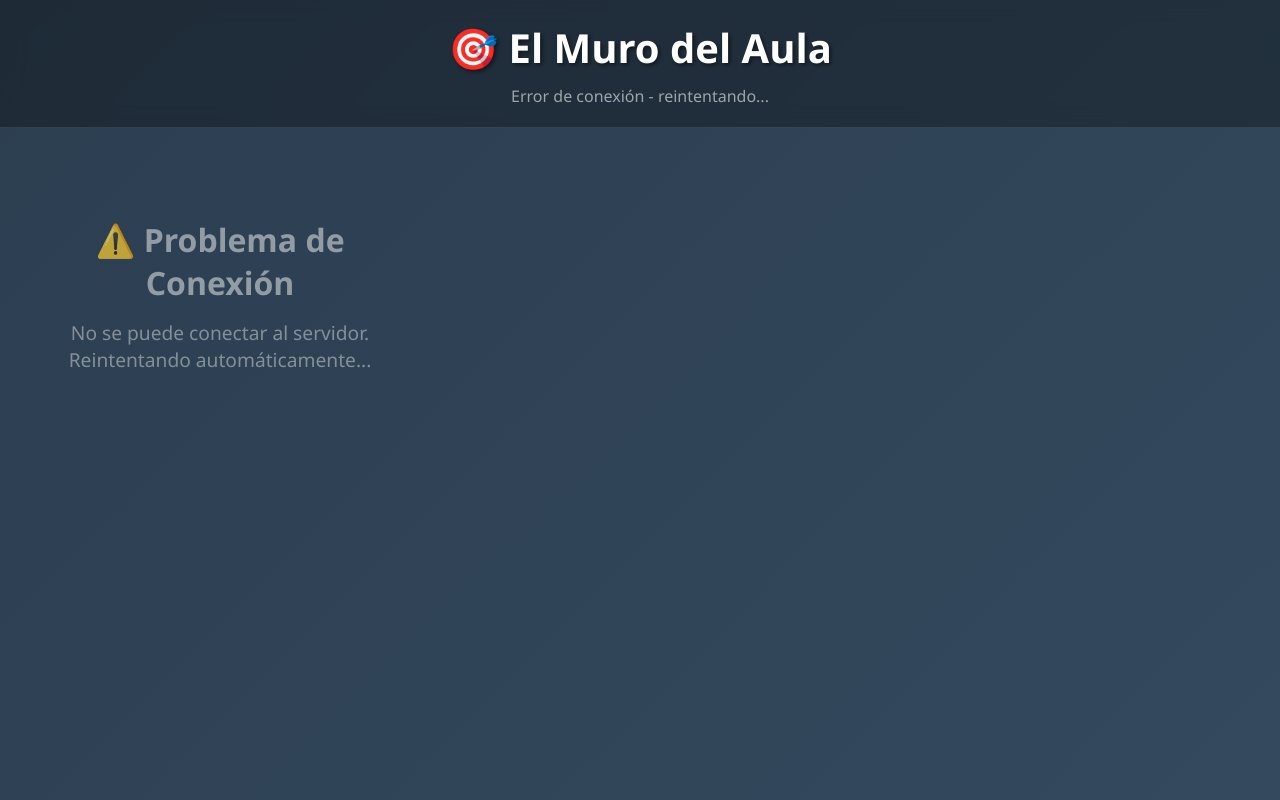
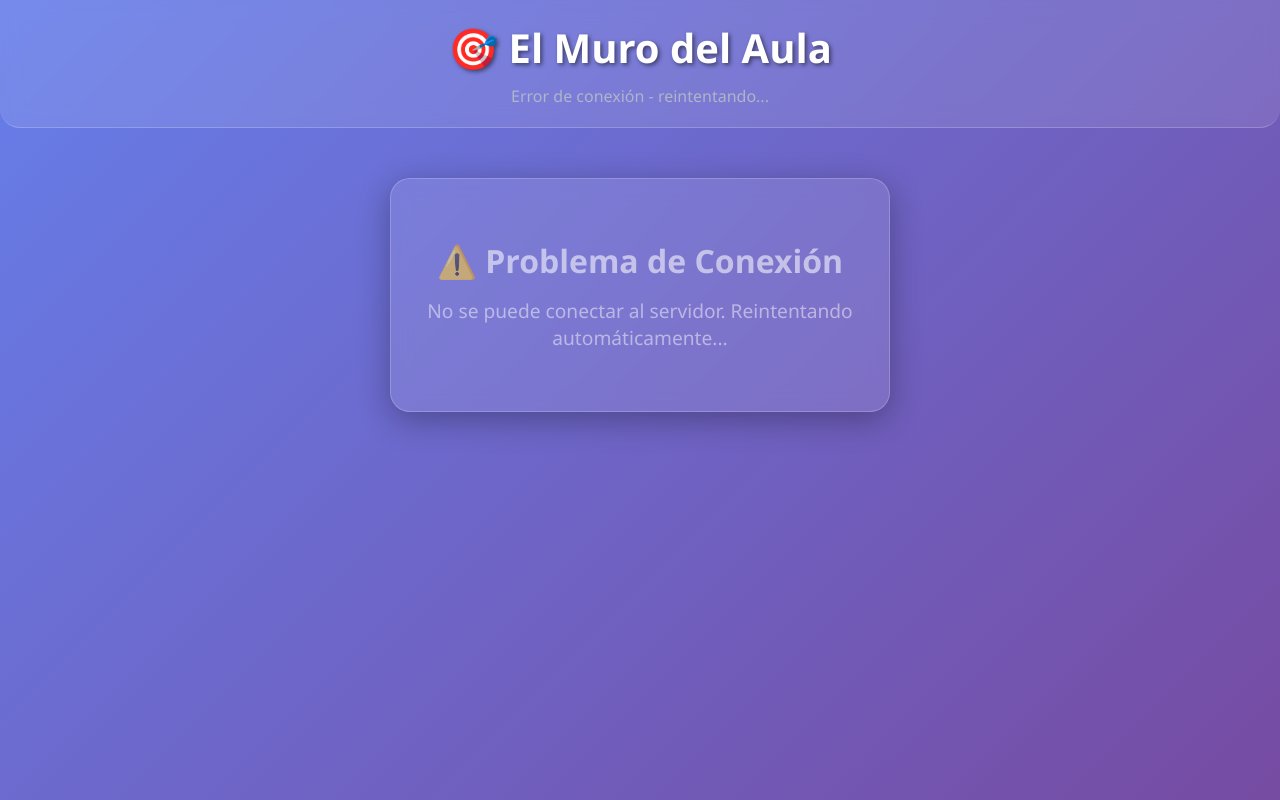
Before and after one commit to RiedelNicolas/docker-example-wall-of-words, a plain HTML site: page frontend/wall.html in a window 1280 px wide. Drawn offline with Linux system fonts and the light colour scheme; no server answers.

Commit message:
fix styles

```diff
--- a/frontend/wall.css
+++ b/frontend/wall.css
@@ -6,21 +6,23 @@
 
 body {
     font-family: 'Segoe UI', Tahoma, Geneva, Verdana, sans-serif;
-    background: linear-gradient(135deg, #2c3e50 0%, #34495e 100%);
+    background: linear-gradient(135deg, #667eea 0%, #764ba2 100%);
     min-height: 100vh;
     color: #fff;
     overflow-x: hidden;
 }
 
 .header {
-    background: rgba(0, 0, 0, 0.3);
+    background: rgba(255, 255, 255, 0.1);
     backdrop-filter: blur(10px);
     padding: 20px;
     text-align: center;
     position: sticky;
     top: 0;
     z-index: 100;
-    border-bottom: 1px solid rgba(255, 255, 255, 0.1);
+    border-bottom: 1px solid rgba(255, 255, 255, 0.2);
+    border-radius: 0 0 20px 20px;
+    margin-bottom: 20px;
 }
 
 .header h1 {
@@ -36,7 +38,7 @@ body {
 }
 
 .status.updating {
-    color: #3498db;
+    color: #ff6b6b;
     animation: pulse 1.5s infinite;
 }
 
@@ -76,7 +78,7 @@ body {
     left: 0;
     right: 0;
     height: 3px;
-    background: linear-gradient(90deg, #e74c3c, #f39c12, #2ecc71, #3498db, #9b59b6);
+    background: linear-gradient(90deg, #ff6b6b, #ee5a24, #667eea, #764ba2);
     border-radius: 15px 15px 0 0;
 }
 
@@ -104,7 +106,15 @@ body {
 .empty-state {
     text-align: center;
     padding: 60px 20px;
-    color: #bdc3c7;
+    color: rgba(255, 255, 255, 0.8);
+    background: rgba(255, 255, 255, 0.1);
+    backdrop-filter: blur(10px);
+    border-radius: 20px;
+    border: 1px solid rgba(255, 255, 255, 0.2);
+    box-shadow: 0 8px 32px rgba(0, 0, 0, 0.3);
+    grid-column: 1 / -1;
+    max-width: 500px;
+    margin: 0 auto;
 }
 
 .empty-state h2 {
```
